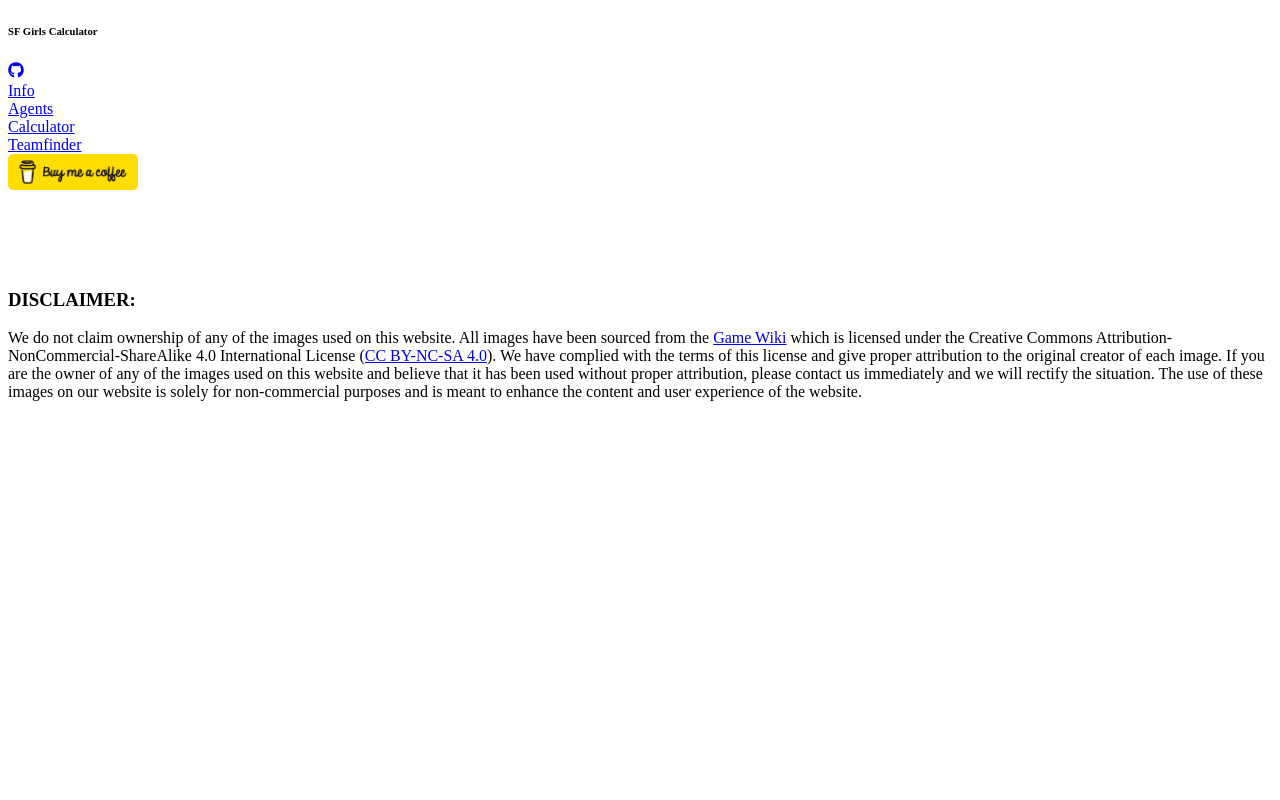
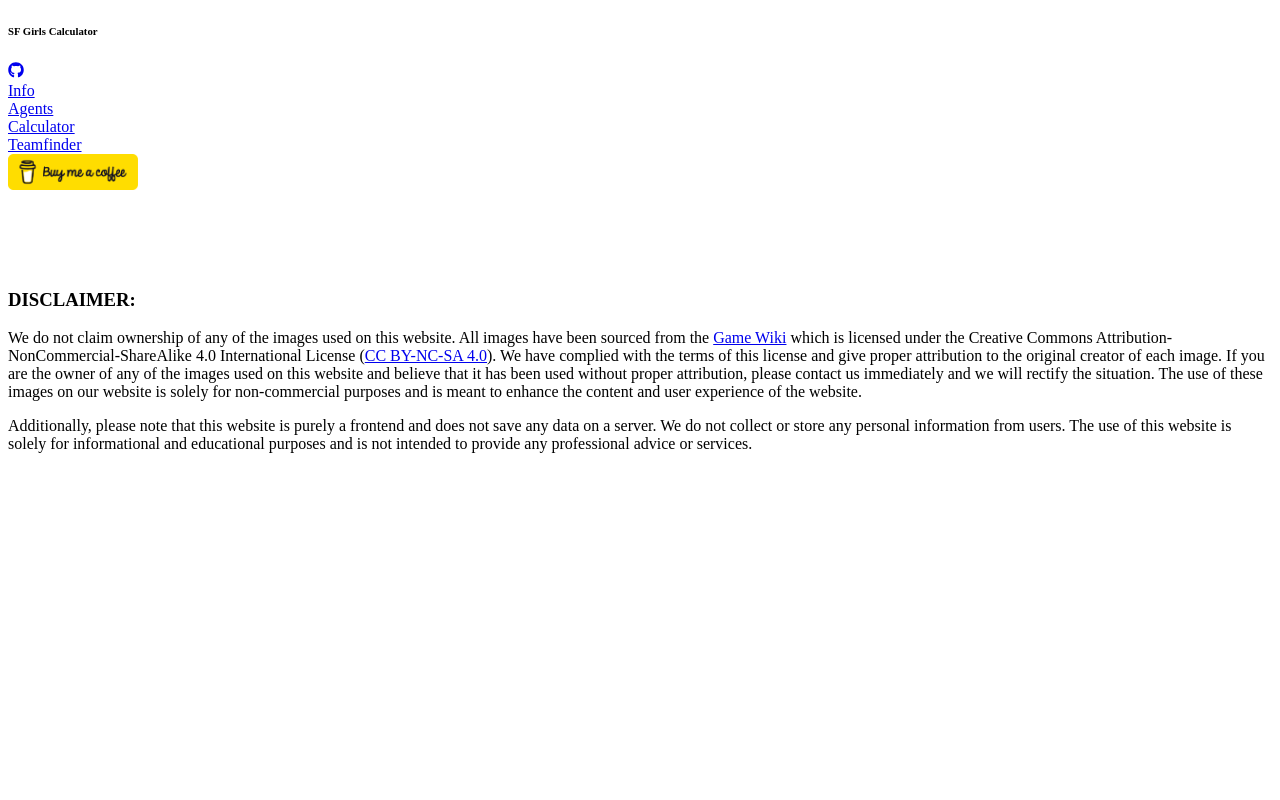
Before and after one commit to ox7f/sf-girls-calculator, a React (Vite) app in the folder packages/frontend/: page /info in a window 1280 px wide. Shown: the top 800 px of the page. Built offline with nearby package versions, Linux system fonts and the light colour scheme.

Commit message:
docs: ✏️ updated info page

```diff
--- a/packages/frontend/src/pages/Info.tsx
+++ b/packages/frontend/src/pages/Info.tsx
@@ -18,6 +18,12 @@ const Info: React.FC = () => {
           images on our website is solely for non-commercial purposes and is meant to enhance the content and user
           experience of the website.
         </p>
+
+        <p>
+          Additionally, please note that this website is purely a frontend and does not save any data on a server. We do
+          not collect or store any personal information from users. The use of this website is solely for informational
+          and educational purposes and is not intended to provide any professional advice or services.
+        </p>
       </article>
     </main>
   );
```
